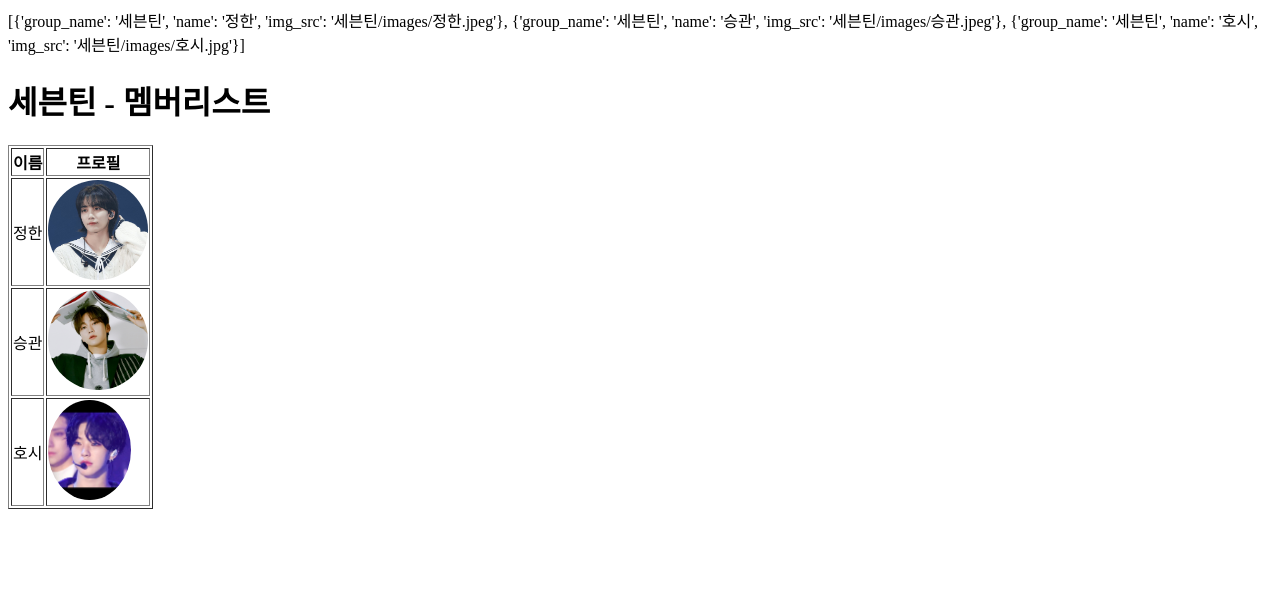
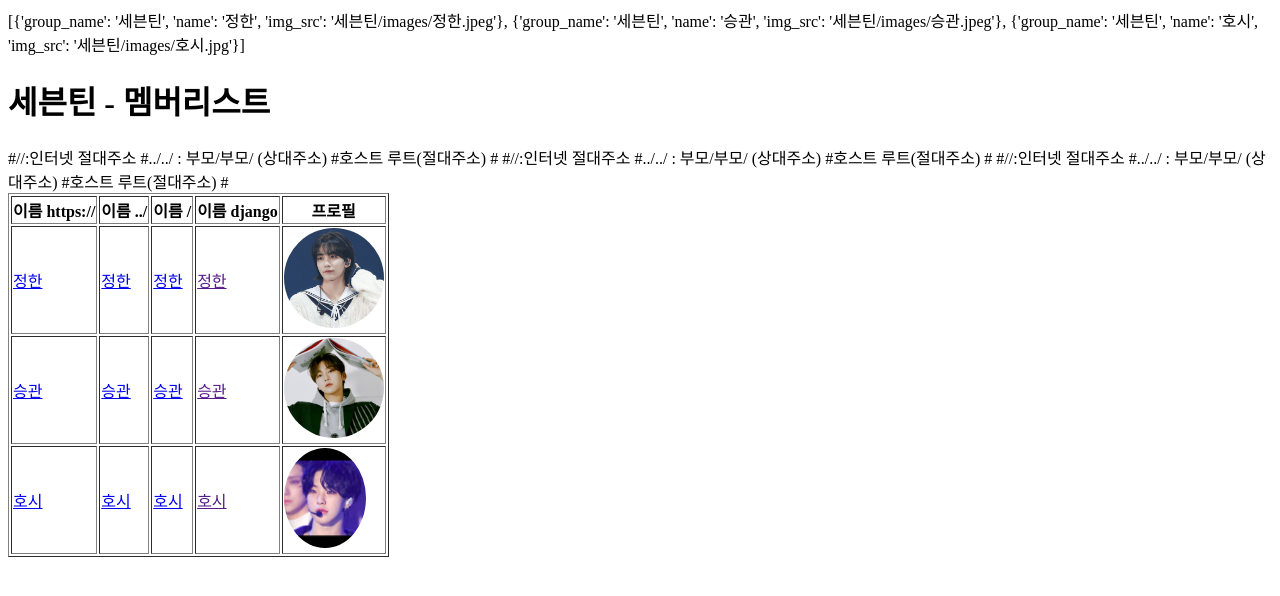
Before and after one commit to munhyebin/NetworkProgamming_240318_helloworld, a Django app: a page that uses 세븐틴/templates/세븐틴/멤버리스트.html in a window 1280 px wide. Shown: the top 596 px of the page. Run offline with Django 4.2, Linux system fonts and the light colour scheme.

Commit message:
Add link to detail page

```diff
--- a/세븐틴/templates/세븐틴/멤버리스트.html
+++ b/세븐틴/templates/세븐틴/멤버리스트.html
@@ -9,14 +9,21 @@
 <h1>{{ members.0.group_name }} - 멤버리스트</h1>
 <table border="1">
     <tr>
-        <th>이름</th>
+        <th>이름 https://</th>
+        <th>이름 ../</th>
+        <th>이름 /</th>
+        <th>이름 django</th>
         <th>프로필</th>
     </tr>
     {# members에서 하나씩 꺼내어 member에 넣자 #}
 
     {% for member in members %}
         <tr>
-            <td>{{ member.name }}</td>
+            {# 멤버이름에 링크 : 세븐틴/{{ member.name }}/   #}
+            <td><a href="//localhost:8000/세븐틴/{{ member.name }}/">{{ member.name }}</a></td>    #//:인터넷 절대주소
+            <td><a href="../../세븐틴/{{ member.name }}">{{ member.name }}</a></td>    #../../ : 부모/부모/ (상대주소)
+            <td><a href="/세븐틴/{{ member.name }}/">{{ member.name }}</a></td>    #호스트 루트(절대주소)
+            <td><a href="">{{ member.name }}</a></td>      #
             {% load static %}
             <td><img src="{% static member.img_src %}" alt="" style="height: 100px; border-radius: 50%"></td>
         </tr>
```
